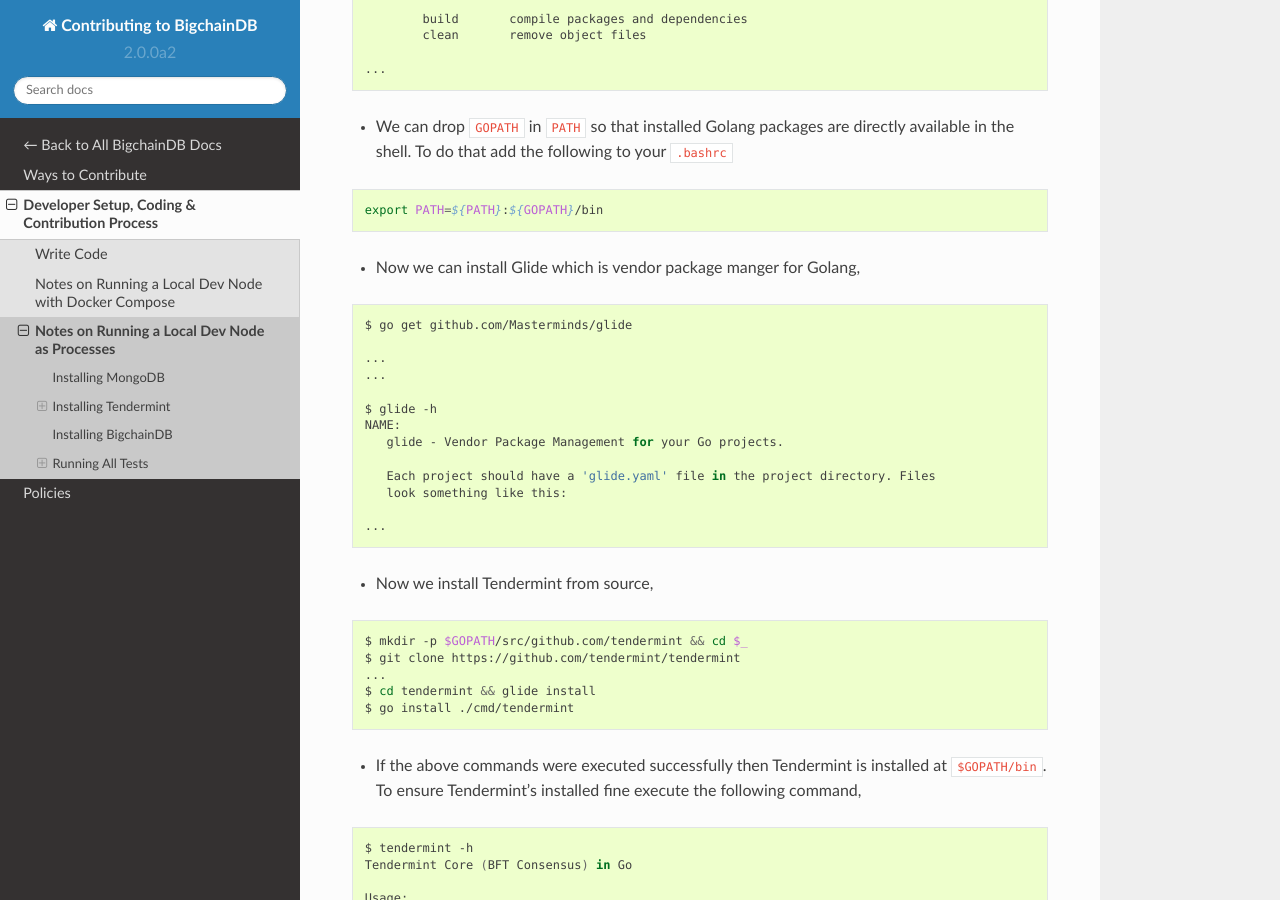
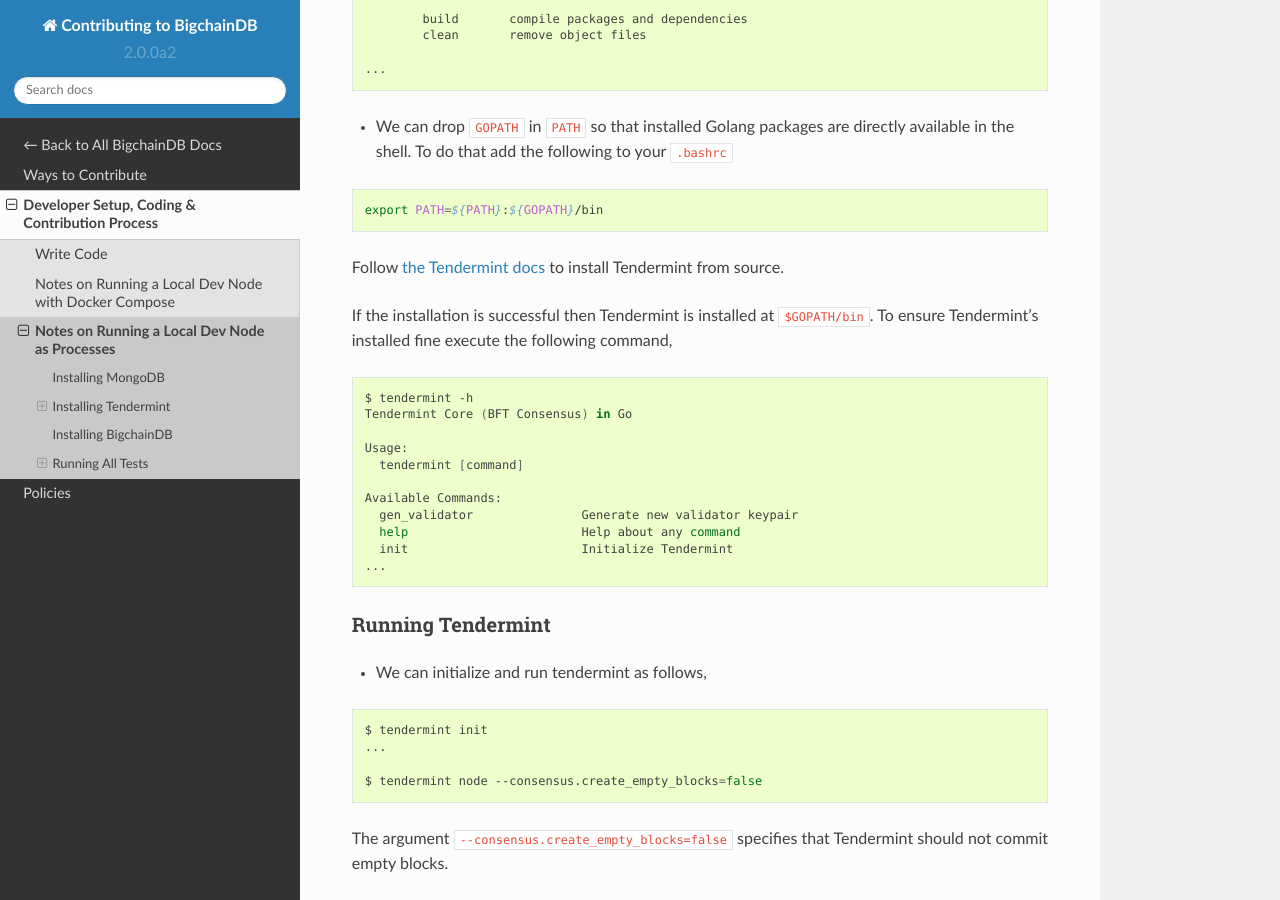
Before and after one commit to bigchaindb/bigchaindb, a Sphinx documentation site: the page built from docs/contributing/source/dev-setup-coding-and-contribution-process/run-node-as-processes.md, in a window 1280 px wide and 900 px high, scrolled down 1041 px. Built offline with Sphinx 7.4.7 and the Read the Docs theme 2.0.0, drawn with Linux system fonts in a browser that asks for light colours; pages that are not in the unit, such as notebooks, are missing from menus; the version number is read from the project's files by our own code.

Commit message:
Problem: the Tendermint install instructions are outdated
Solution: post the link to the relevant Tendermint documentation page

````diff
--- a/docs/contributing/source/dev-setup-coding-and-contribution-process/run-node-as-processes.md
+++ b/docs/contributing/source/dev-setup-coding-and-contribution-process/run-node-as-processes.md
@@ -54,35 +54,9 @@
 export PATH=${PATH}:${GOPATH}/bin
 ```
 
-- Now we can install Glide which is vendor package manger for Golang,
+Follow [the Tendermint docs](https://tendermint.readthedocs.io/en/master/install.html#from-source) to install Tendermint from source.
 
-```bash
-$ go get github.com/Masterminds/glide
-
-...
-...
-
-$ glide -h
-NAME:
-   glide - Vendor Package Management for your Go projects.
-
-   Each project should have a 'glide.yaml' file in the project directory. Files
-   look something like this:
-
-...
-```
-
-- Now we install Tendermint from source,
-
-```bash
-$ mkdir -p $GOPATH/src/github.com/tendermint && cd $_
-$ git clone https://github.com/tendermint/tendermint
-...
-$ cd tendermint && glide install
-$ go install ./cmd/tendermint
-```
-
-- If the above commands were executed successfully then Tendermint is installed at `$GOPATH/bin`. To ensure Tendermint's installed fine execute the following command,
+If the installation is successful then Tendermint is installed at `$GOPATH/bin`. To ensure Tendermint's installed fine execute the following command,
 
 ```bash
 $ tendermint -h
````
